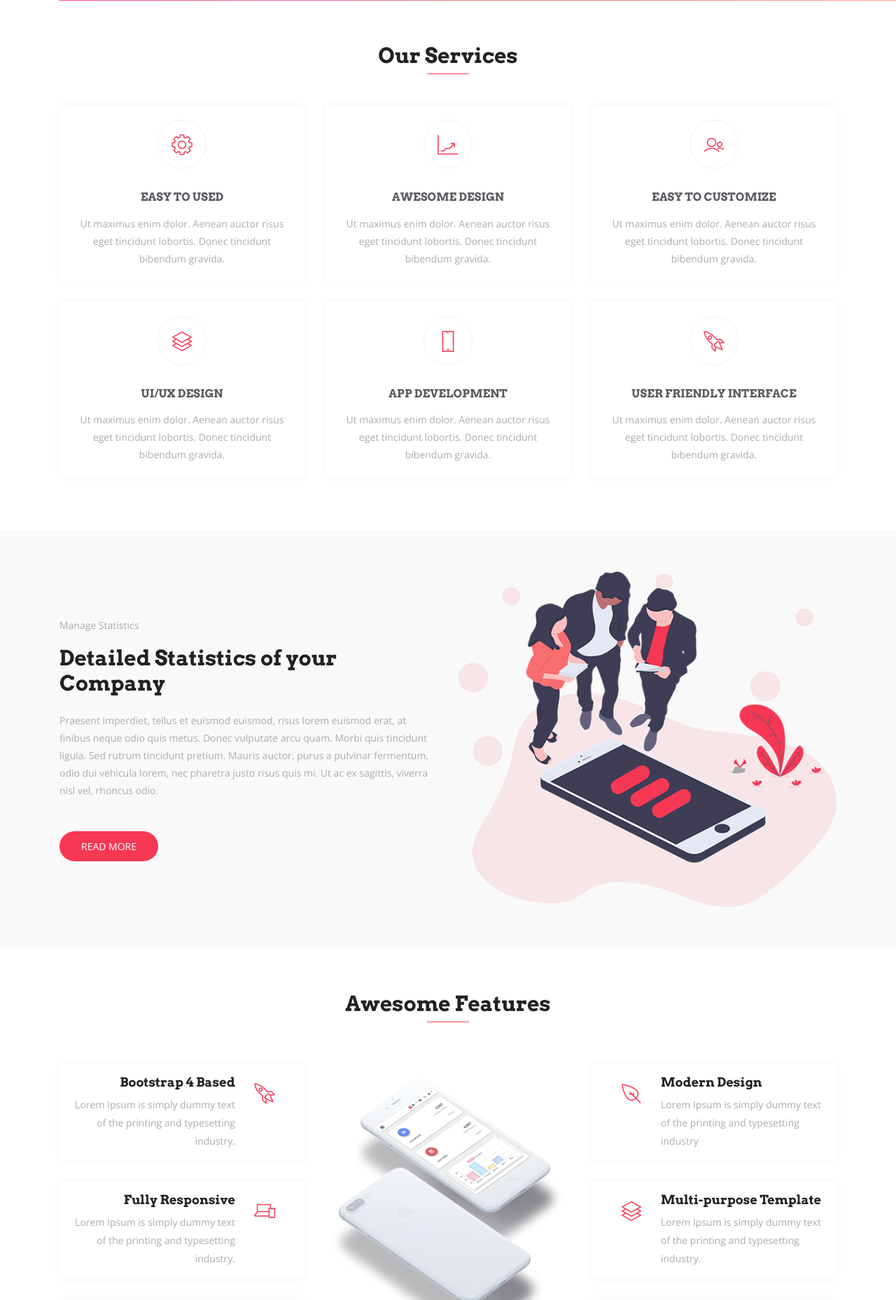
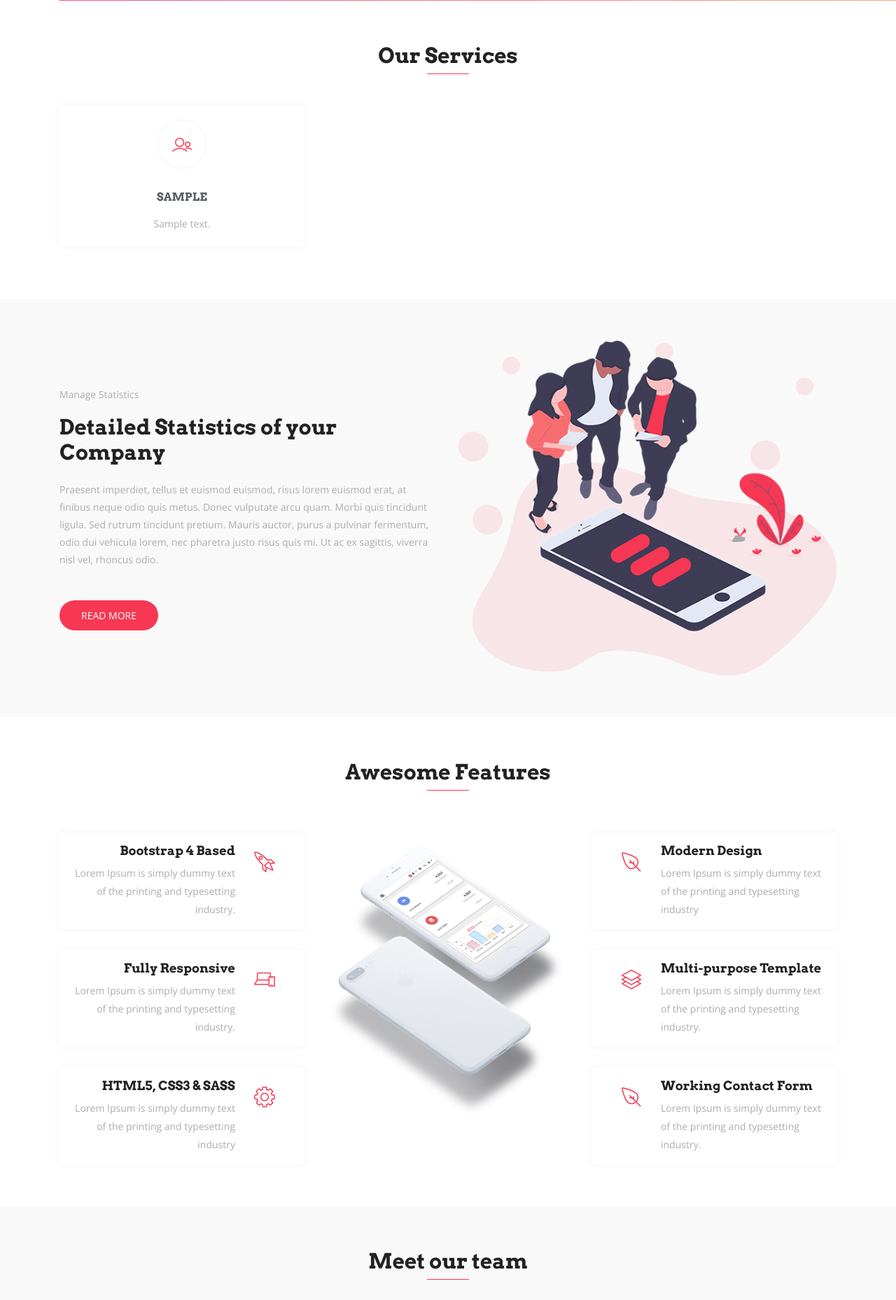
Before and after one commit to matheusosp/django-fusion, a Django app: page / in a window 1280 px wide. Shown: the part 649-2507 px from the top of the page at 70% size. Run offline with Django 3.2, Linux system fonts and the light colour scheme; tables that the repository leaves empty hold one stand-in row (values such as "Sample post"); some libraries are stand-ins or nearby versions; some web fonts are replaced.

Commit message:
added template services with database

```diff
--- a/core/templates/services.html
+++ b/core/templates/services.html
@@ -6,78 +6,21 @@
           <div class="shape wow fadeInDown" data-wow-delay="0.3s"></div>
         </div>
         <div class="row">
+
+            {% for s in services %}
           <!-- Services item -->
           <div class="col-md-6 col-lg-4 col-xs-12">
             <div class="services-item wow fadeInRight" data-wow-delay="0.3s">
               <div class="icon">
-                <i class="lni-cog"></i>
+                <i class="{{ s.icon }}"></i>
               </div>
               <div class="services-content">
-                <h3><a href="#">Easy To Used</a></h3>
-                <p>Ut maximus enim dolor. Aenean auctor risus eget tincidunt lobortis. Donec tincidunt bibendum gravida. </p>
+                <h3><a href="#">{{ s.service }}</a></h3>
+                <p>{{ s.description }}</p>
               </div>
             </div>
           </div>
-          <!-- Services item -->
-          <div class="col-md-6 col-lg-4 col-xs-12">
-            <div class="services-item wow fadeInRight" data-wow-delay="0.6s">
-              <div class="icon">
-                <i class="lni-stats-up"></i>
-              </div>
-              <div class="services-content">
-                <h3><a href="#">Awesome Design</a></h3>
-                <p>Ut maximus enim dolor. Aenean auctor risus eget tincidunt lobortis. Donec tincidunt bibendum gravida. </p>
-              </div>
-            </div>
-          </div>
-          <!-- Services item -->
-          <div class="col-md-6 col-lg-4 col-xs-12">
-            <div class="services-item wow fadeInRight" data-wow-delay="0.9s">
-              <div class="icon">
-                <i class="lni-users"></i>
-              </div>
-              <div class="services-content">
-                <h3><a href="#">Easy To Customize</a></h3>
-                <p>Ut maximus enim dolor. Aenean auctor risus eget tincidunt lobortis. Donec tincidunt bibendum gravida. </p>
-              </div>
-            </div>
-          </div>
-          <!-- Services item -->
-          <div class="col-md-6 col-lg-4 col-xs-12">
-            <div class="services-item wow fadeInRight" data-wow-delay="1.2s">
-              <div class="icon">
-                <i class="lni-layers"></i>
-              </div>
-              <div class="services-content">
-                <h3><a href="#">UI/UX Design</a></h3>
-                <p>Ut maximus enim dolor. Aenean auctor risus eget tincidunt lobortis. Donec tincidunt bibendum gravida. </p>
-              </div>
-            </div>
-          </div>
-          <!-- Services item -->
-          <div class="col-md-6 col-lg-4 col-xs-12">
-            <div class="services-item wow fadeInRight" data-wow-delay="1.5s">
-              <div class="icon">
-                <i class="lni-mobile"></i>
-              </div>
-              <div class="services-content">
-                <h3><a href="#">App Development</a></h3>
-                <p>Ut maximus enim dolor. Aenean auctor risus eget tincidunt lobortis. Donec tincidunt bibendum gravida. </p>
-              </div>
-            </div>
-          </div>
-          <!-- Services item -->
-          <div class="col-md-6 col-lg-4 col-xs-12">
-            <div class="services-item wow fadeInRight" data-wow-delay="1.8s">
-              <div class="icon">
-                <i class="lni-rocket"></i>
-              </div>
-              <div class="services-content">
-                <h3><a href="#">User Friendly interface</a></h3>
-                <p>Ut maximus enim dolor. Aenean auctor risus eget tincidunt lobortis. Donec tincidunt bibendum gravida. </p>
-              </div>
-            </div>
-          </div>
+        {% endfor %}
         </div>
       </div>
     </section>
--- a/core/urls.py
+++ b/core/urls.py
@@ -1,5 +1,5 @@
 from django.urls import path
-from .views import IndexView, View404
+from .views import IndexView
 
 urlpatterns = [
     path('', IndexView.as_view(), name='index')
--- a/core/views.py
+++ b/core/views.py
@@ -1,8 +1,12 @@
 from django.views.generic import TemplateView
+from .models import Services, Employee
 
 
 class IndexView(TemplateView):
     template_name = 'index.html'
 
-class View404(TemplateView):
-    template_name = '404.html'
+    def get_context_data(self, **kwargs):
+        context = super(IndexView, self).get_context_data(**kwargs)
+        context['services'] = Services.objects.order_by('?').all()
+        context['employees'] = Employee.objects.all()
+        return context
```
